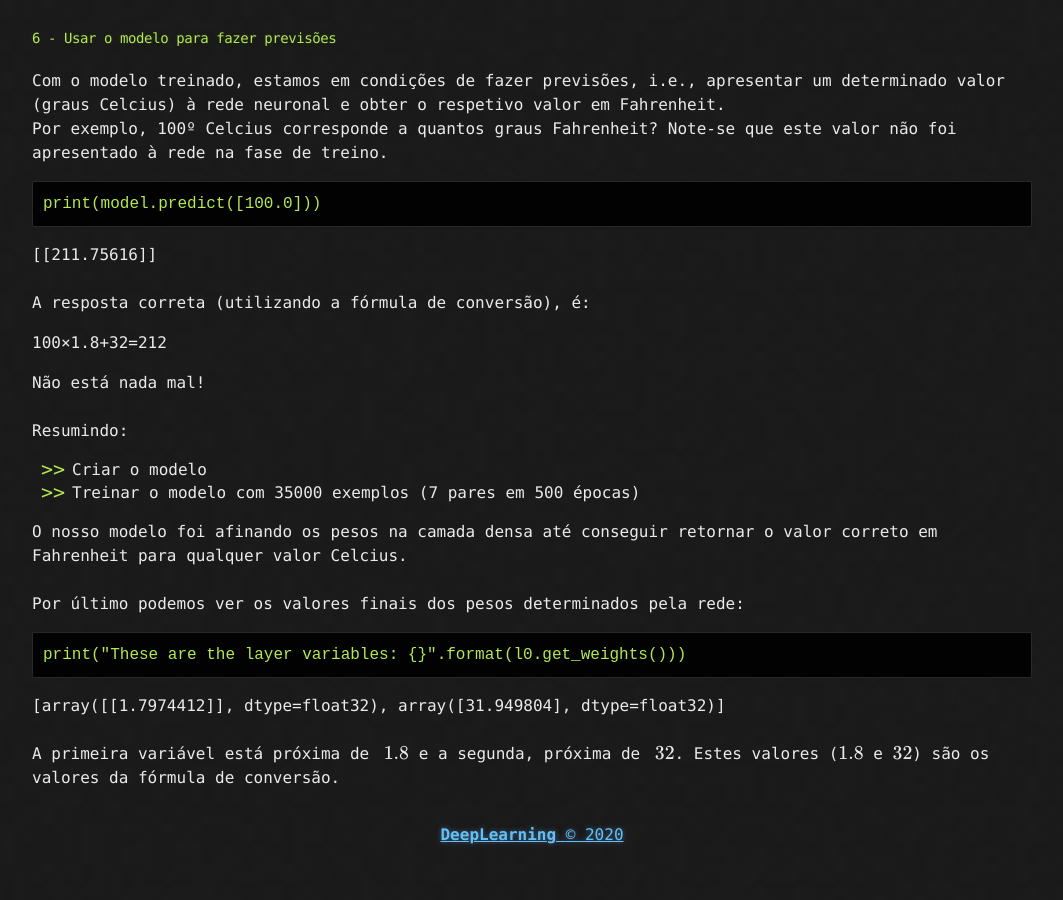
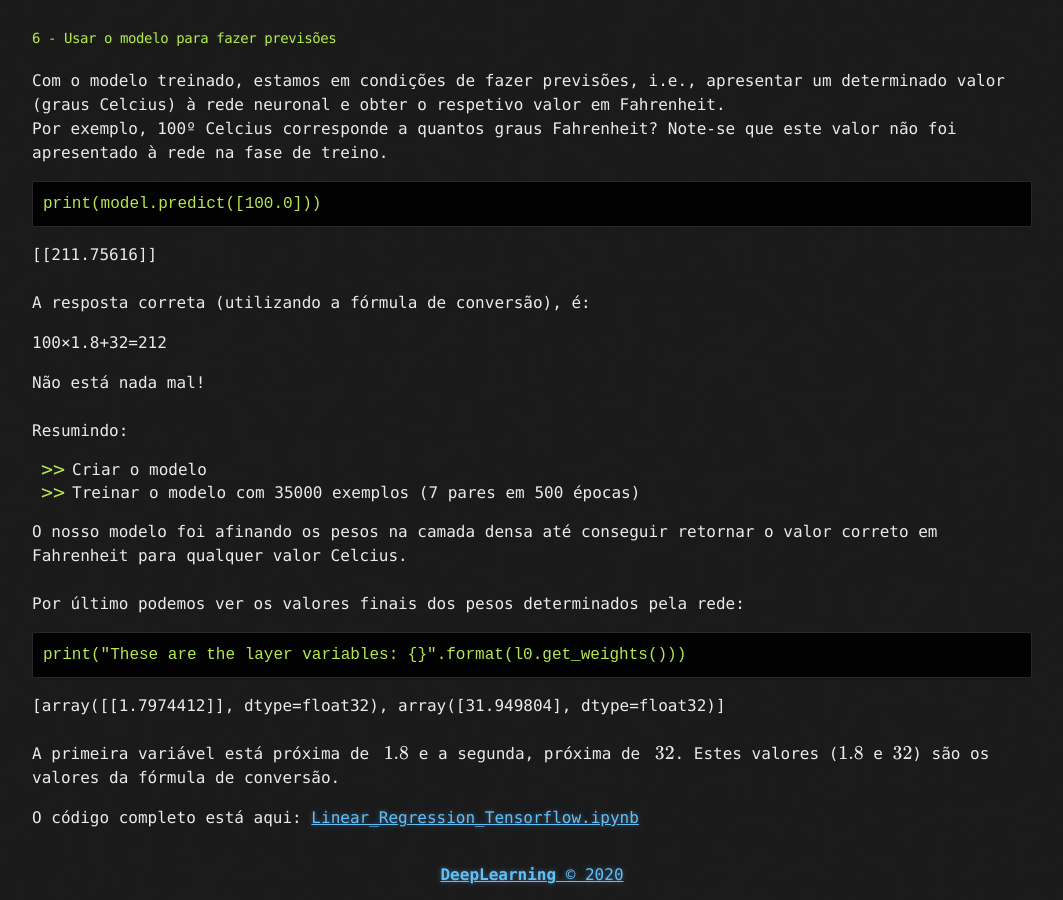
Before and after one commit to mleiria/mleiria.github.io, a Jekyll site: the page built from _posts/2020-06-05-Linear-Regression-Tensorflow.html, in a window 1280 px wide and 900 px high, scrolled down 4225 px. Shown: the whole window, without its empty margins (108-1171 px from the left). Built offline with Jekyll 4.4.1, drawn with Linux system fonts in a browser that asks for light colours; before the commit the page ends 5085 px from its top, so only the background shows below that.

Commit message:
2020-06-05-Linear-Regression-Tensorflow

```diff
--- a/_posts/2020-06-05-Linear-Regression-Tensorflow.html
+++ b/_posts/2020-06-05-Linear-Regression-Tensorflow.html
@@ -185,3 +185,7 @@ Por último podemos ver os valores finais dos pesos determinados pela rede:
 <br><br>
 A primeira variável está próxima de \(~1.8\) e a segunda, próxima de \(~32\). Estes valores (\(1.8\) e \(32\)) são os valores da fórmula
 de conversão.
+<p>
+	O código completo está aqui: <a href="https://github.com/mleiria/mleiria.github.io/blob/master/jupyter-notebook/Linear_Regression_Tensorflow.ipynb" target="_blank">Linear_Regression_Tensorflow.ipynb</a>
+
+</p>
```
